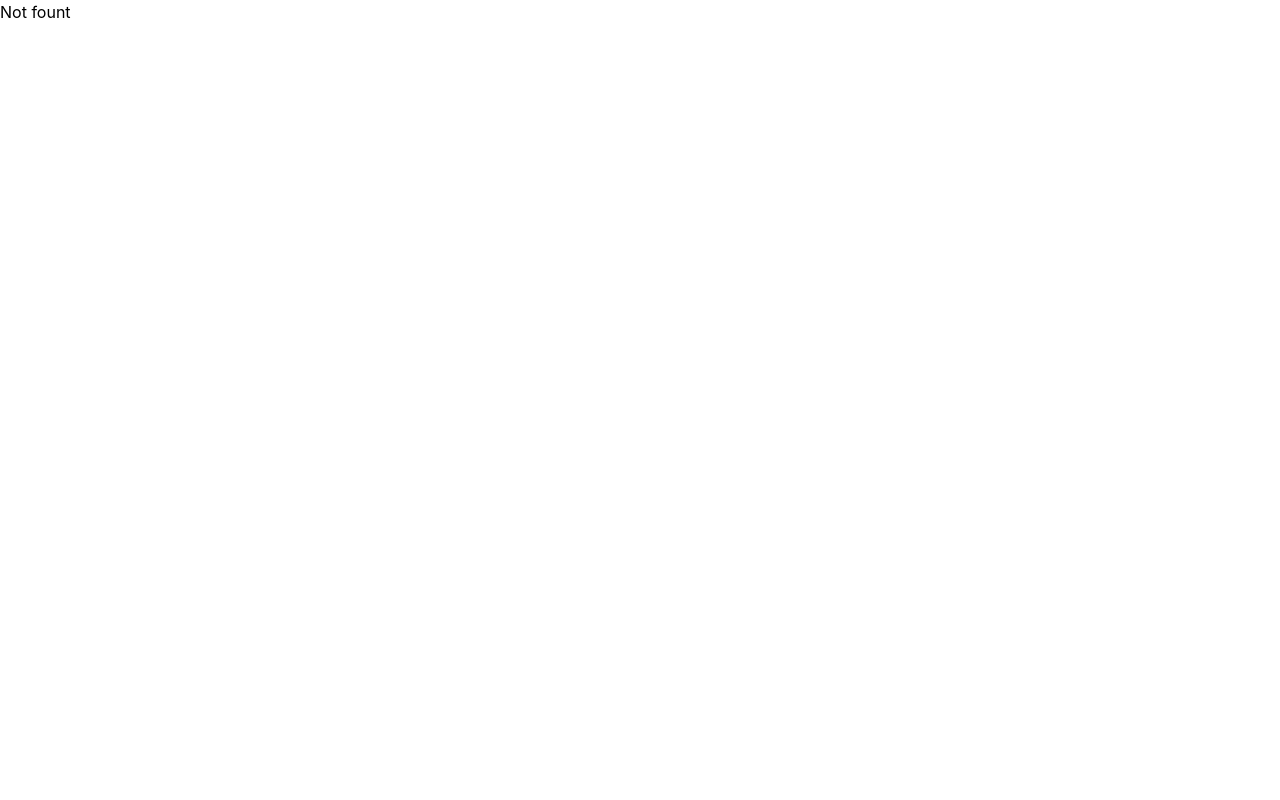
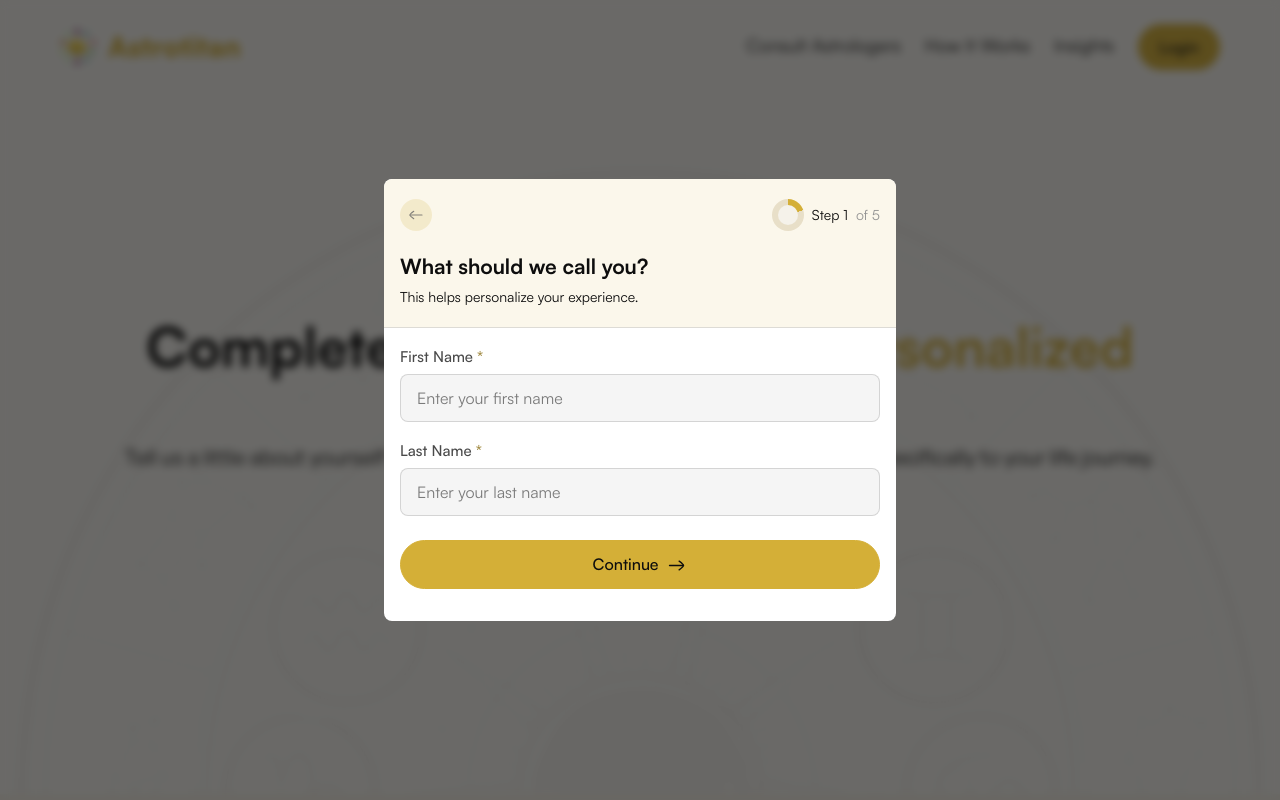
Before and after one commit to neon-lab-dev/Astrotitan-Web-Client, a React (Vite) app: page /complete-profile in a window 1280 px wide. Shown: the top 800 px of the page. Built offline with nearby package versions, Linux system fonts and the light colour scheme.

Commit message:
Made complete profile page

```diff
--- /dev/null
+++ b/src/components/CompleteProfilePage/CompleteProfileHero/CompleteProfileHero.tsx
@@ -0,0 +1,43 @@
+import { IMAGES } from "../../../assets";
+import Button from "../../Reusable/Button/Button";
+import CompleteProfileModal from "../../Reusable/CompleteProfileModal/CompleteProfileModal";
+import Container from "../../Reusable/Container/Container";
+
+const CompleteProfileHero = () => {
+  return (
+    <>
+      <div className="relative min-h-175 flex items-center justify-center">
+        <Container>
+          <div className="py-12 md:py-24">
+            <h1 className="text-[34px] md:text-[49px] xl:text-[55px] 2xl:text-[65px] font-Satoshi font-semibold leading-11.5 md:leading-14 2xl:leading-17.75 text-center max-w-282 mx-auto">
+              Complete Your Profile for{" "}
+              <span className="text-primary-5">Personalized Insights</span>
+            </h1>
+            <p className="text-base md:text-[21px] font-GeneralSans leading-7.75 text-center max-w-282 mx-auto mt-3">
+              Tell us a little about yourself to unlock accurate astrological
+              predictions tailored specifically to your life journey.
+            </p>
+
+            <div className="flex flex-col md:flex-row items-center justify-center gap-3 mt-6">
+              <Button label="Start Your Journey" />
+              <Button variant="secondary" label="Learn More" />
+            </div>
+
+            <p className="text-xs font-GeneralSans text-center mt-3">
+              Your data is secure • Takes less than 2 minutes
+            </p>
+          </div>
+
+          <img
+            src={IMAGES.heroBg}
+            alt="Background decoration"
+            className="absolute bottom-0 left-1/2 -translate-x-1/2 pointer-events-none opacity-20"
+          />
+        </Container>
+      </div>
+      <CompleteProfileModal isModalOpen={true} />
+    </>
+  );
+};
+
+export default CompleteProfileHero;
--- a/src/components/Shared/Navbar/Navbar.tsx
+++ b/src/components/Shared/Navbar/Navbar.tsx
@@ -9,12 +9,13 @@ import Login from "../../../pages/AuthPages/Login/Login";
 import { useState } from "react";
 import VerifyOtp from "../../../pages/AuthPages/VerifyOtp/VerifyOtp";
 import Signup from "../../../pages/AuthPages/Signup/Signup";
-import CompleteProfileModal from "../../Reusable/CompleteProfileModal/CompleteProfileModal";
 export type TAuthModalType = "login" | "verifyOtp" | "signup";
 const Navbar = () => {
   const [isAuthModalOpen, setIsAuthModalOpen] = useState<boolean>(false);
   const [authModalType, setAuthModalType] = useState<TAuthModalType>("login");
-  const [verifyOtpFor, setVerifyOtpFor] = useState<"login" | "signup" | null>(null);
+  const [verifyOtpFor, setVerifyOtpFor] = useState<"login" | "signup" | null>(
+    null,
+  );
 
   const getModalContent = () => {
     switch (authModalType) {
@@ -72,7 +73,7 @@ const Navbar = () => {
         </Container>
       </div>
 
-      <CompleteProfileModal isModalOpen={true}/>
+
 
       <Modal isModalOpen={isAuthModalOpen} setIsModalOpen={setIsAuthModalOpen}>
         <h2 className="text-2xl font-Satoshi font-semibold text-center text-neutral-5">
@@ -82,12 +83,17 @@ const Navbar = () => {
           {description}
         </p>
         {authModalType === "login" && (
-          <Login setAuthModalType={setAuthModalType} setVerifyOtpFor={setVerifyOtpFor} />
+          <Login
+            setAuthModalType={setAuthModalType}
+            setVerifyOtpFor={setVerifyOtpFor}
+          />
         )}
         {authModalType === "signup" && (
           <Signup setAuthModalType={setAuthModalType} />
         )}
-        {authModalType === "verifyOtp" && <VerifyOtp verifyOtpFor={verifyOtpFor} />}
+        {authModalType === "verifyOtp" && (
+          <VerifyOtp verifyOtpFor={verifyOtpFor} />
+        )}
       </Modal>
     </div>
   );
--- /dev/null
+++ b/src/pages/AuthPages/CompleteProfile/CompleteProfile.tsx
@@ -0,0 +1,11 @@
+import CompleteProfileHero from "../../../components/CompleteProfilePage/CompleteProfileHero/CompleteProfileHero";
+
+const CompleteProfile = () => {
+    return (
+        <div>
+            <CompleteProfileHero/>
+        </div>
+    );
+};
+
+export default CompleteProfile;
--- a/src/pages/AuthPages/VerifyOtp/VerifyOtp.tsx
+++ b/src/pages/AuthPages/VerifyOtp/VerifyOtp.tsx
@@ -17,7 +17,11 @@ type TFormData = {
   otp: string;
 };
 
-const VerifyOtp = ({verifyOtpFor} : {verifyOtpFor: "login" | "signup" | null}) => {
+const VerifyOtp = ({
+  verifyOtpFor,
+}: {
+  verifyOtpFor: "login" | "signup" | null;
+}) => {
   console.log(verifyOtpFor);
   // API Integrations
   // const [verifyOtp] = useVerifyOtpMutation();
--- a/src/routes/routes.tsx
+++ b/src/routes/routes.tsx
@@ -4,10 +4,7 @@ import NotFound from "../pages/NotFound/NotFound";
 import Home from "../pages/Home/Home";
 import AboutUs from "../pages/AboutUs/AboutUs";
 import ContactUs from "../pages/ContactUs/ContactUs";
-import AuthLayout from "../layouts/AuthLayout/AuthLayout";
-import Login from "../pages/AuthPages/Login/Login";
-import Signup from "../pages/AuthPages/Signup/Signup";
-import VerifyOtp from "../pages/AuthPages/VerifyOtp/VerifyOtp";
+import CompleteProfile from "../pages/AuthPages/CompleteProfile/CompleteProfile";
 
 export const router = createBrowserRouter([
   {
@@ -27,24 +24,9 @@ export const router = createBrowserRouter([
         path: "/contact-us",
         element: <ContactUs />,
       },
-    ],
-  },
-  {
-    path: "/auth",
-    element: <AuthLayout />,
-    errorElement: <NotFound />,
-    children: [
       {
-        path: "signup",
-        element: <Signup />,
-      },
-      {
-        path: "login",
-        element: <Login />,
-      },
-      {
-        path: "verify-otp",
-        element: <VerifyOtp />,
+        path: "/complete-profile",
+        element: <CompleteProfile />,
       },
     ],
   },
```
